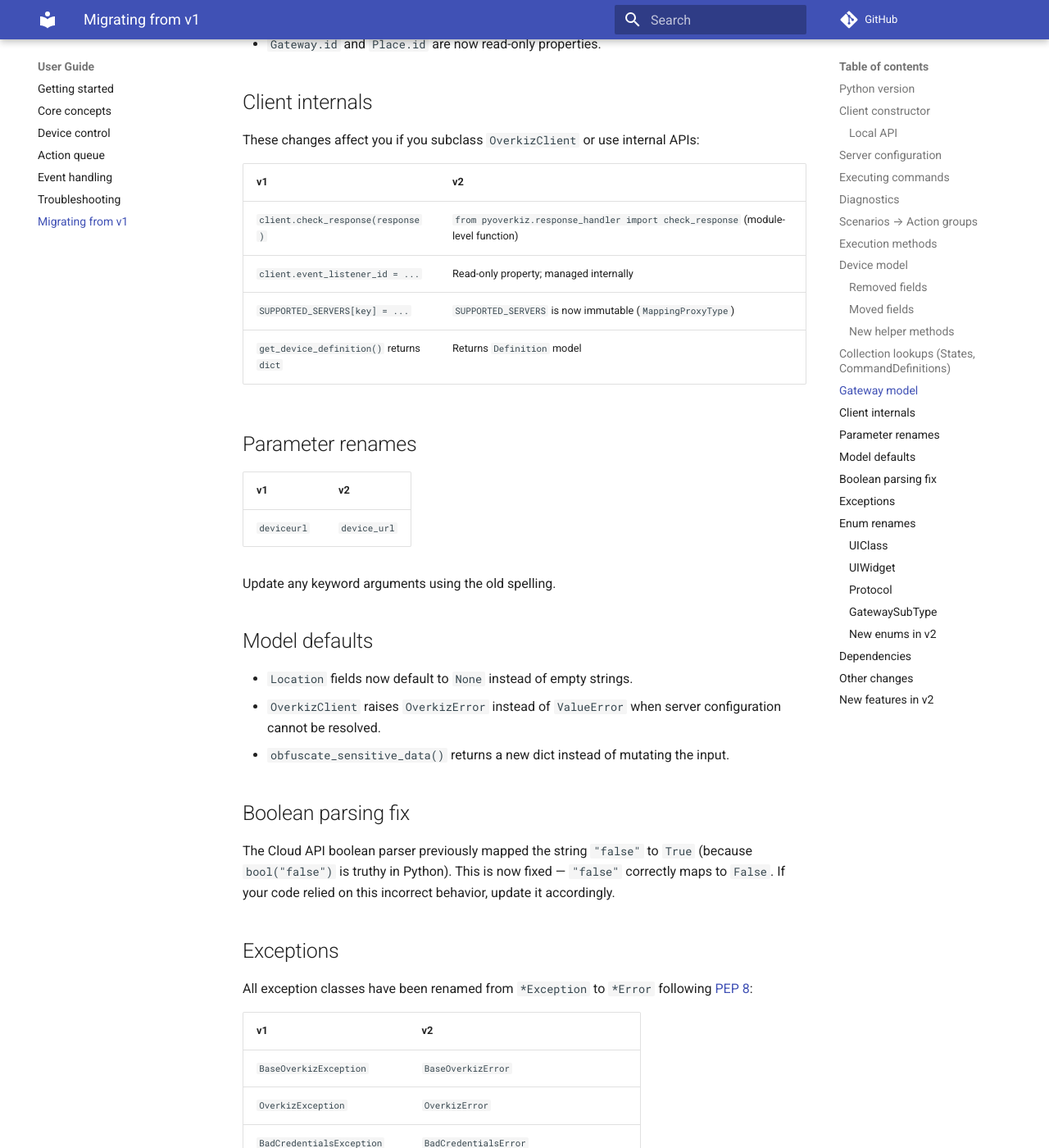
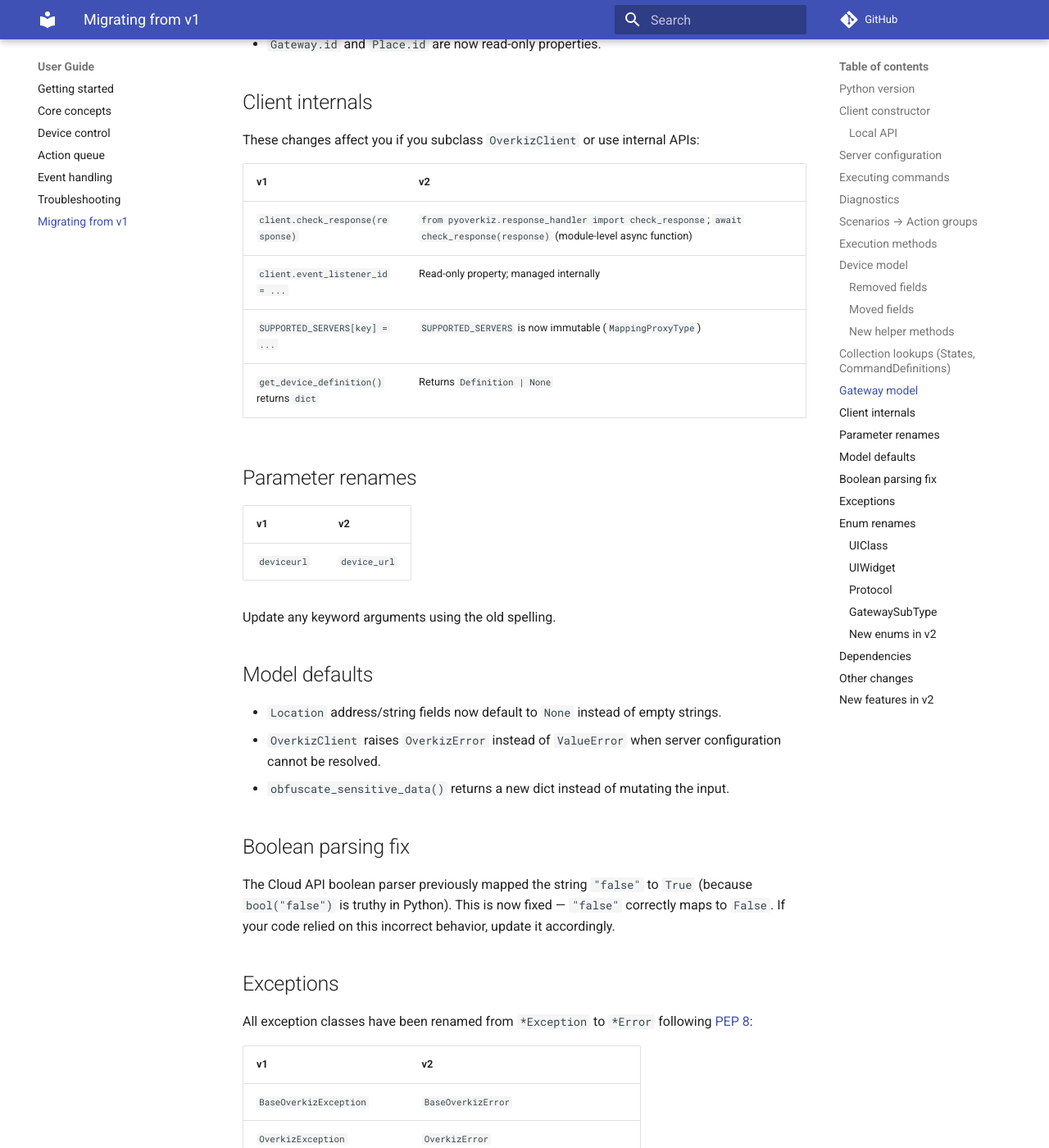
Before and after one commit to iMicknl/python-overkiz-api, an MkDocs documentation site: the page built from docs/migration-v2.md, in a window 1280 px wide and 1400 px high, scrolled down 4724 px. Shown: the whole window at 82% size. Built offline with MkDocs 1.6.1 and Material for MkDocs 9.7.7, drawn with Linux system fonts in a browser that asks for light colours; comment, search, counter and statistics services are not loaded; some of the changed text lies outside the part shown.

Commit message:
Address second round of review feedback
- Note check_response is async and show await usage
- Fix get_device_definition return type to Definition | None
- Narrow Location defaults claim to address/string fields only
- Quote pyoverkiz[nexity] for zsh shell safety

```diff
--- a/docs/migration-v2.md
+++ b/docs/migration-v2.md
@@ -223,10 +223,10 @@ These changes affect you if you subclass `OverkizClient` or use internal APIs:
 
 | v1 | v2 |
 |----|-----|
-| `client.check_response(response)` | `from pyoverkiz.response_handler import check_response` (module-level function) |
+| `client.check_response(response)` | `from pyoverkiz.response_handler import check_response`; `await check_response(response)` (module-level async function) |
 | `client.event_listener_id = ...` | Read-only property; managed internally |
 | `SUPPORTED_SERVERS[key] = ...` | `SUPPORTED_SERVERS` is now immutable (`MappingProxyType`) |
-| `get_device_definition()` returns `dict` | Returns `Definition` model |
+| `get_device_definition()` returns `dict` | Returns `Definition | None` |
 
 ## Parameter renames
 
@@ -238,7 +238,7 @@ Update any keyword arguments using the old spelling.
 
 ## Model defaults
 
-- `Location` fields now default to `None` instead of empty strings.
+- `Location` address/string fields now default to `None` instead of empty strings.
 - `OverkizClient` raises `OverkizError` instead of `ValueError` when server configuration cannot be resolved.
 - `obfuscate_sensitive_data()` returns a new dict instead of mutating the input.
 
@@ -344,7 +344,7 @@ Several enum members have been renamed for consistent `UPPER_SNAKE_CASE` or to f
 
 - `pyhumps` has been removed and replaced with an internal `_case` module. No action needed unless you imported from `pyhumps` directly.
 - `cattrs` is a new required dependency (handles model structuring).
-- `boto3` and `warrant-lite` are now optional. Install with `pip install pyoverkiz[nexity]` if you use the Nexity server.
+- `boto3` and `warrant-lite` are now optional. Install with `pip install "pyoverkiz[nexity]"` if you use the Nexity server.
 
 ## Other changes
 
@@ -363,4 +363,4 @@ These are not breaking, but worth knowing about when migrating:
 - **Device helpers** — `Device.get_command_definition()` for looking up command metadata.
 - **Reference endpoints** — query server metadata: `get_reference_ui_classes()`, `get_reference_ui_widgets()`, `get_reference_ui_profile()`, `get_reference_controllable_types()`, etc.
 - **Firmware management** — `get_devices_not_up_to_date()`, `get_device_firmware_status()`, `update_device_firmware()`.
-- **Optional Nexity dependencies** — `boto3` and `warrant-lite` are no longer installed by default. Install them with `pip install pyoverkiz[nexity]` if you use the Nexity server. A clear `ImportError` is raised at login time if the extra is missing.
+- **Optional Nexity dependencies** — `boto3` and `warrant-lite` are no longer installed by default. Install them with `pip install "pyoverkiz[nexity]"` if you use the Nexity server. A clear `ImportError` is raised at login time if the extra is missing.
```
